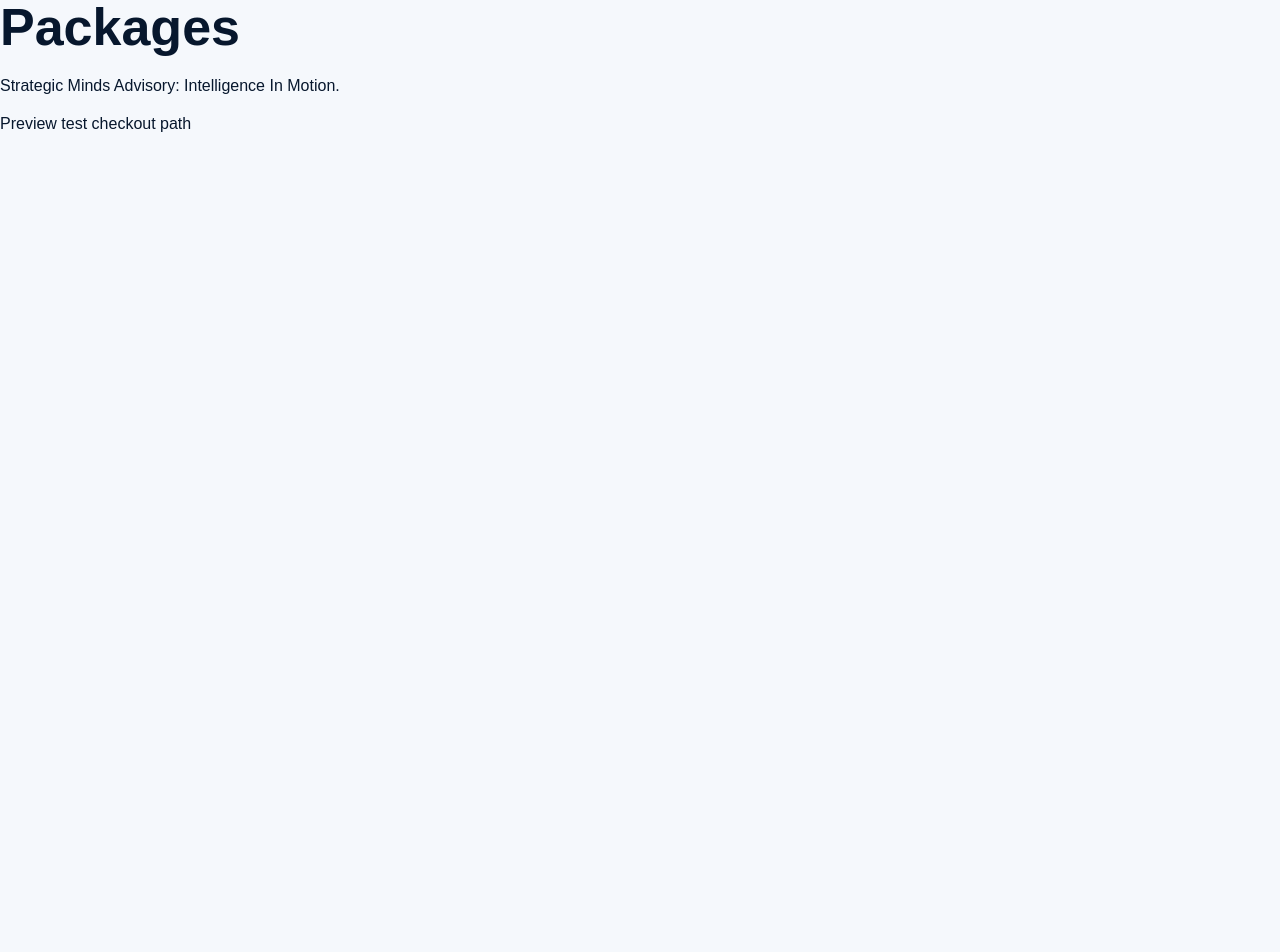
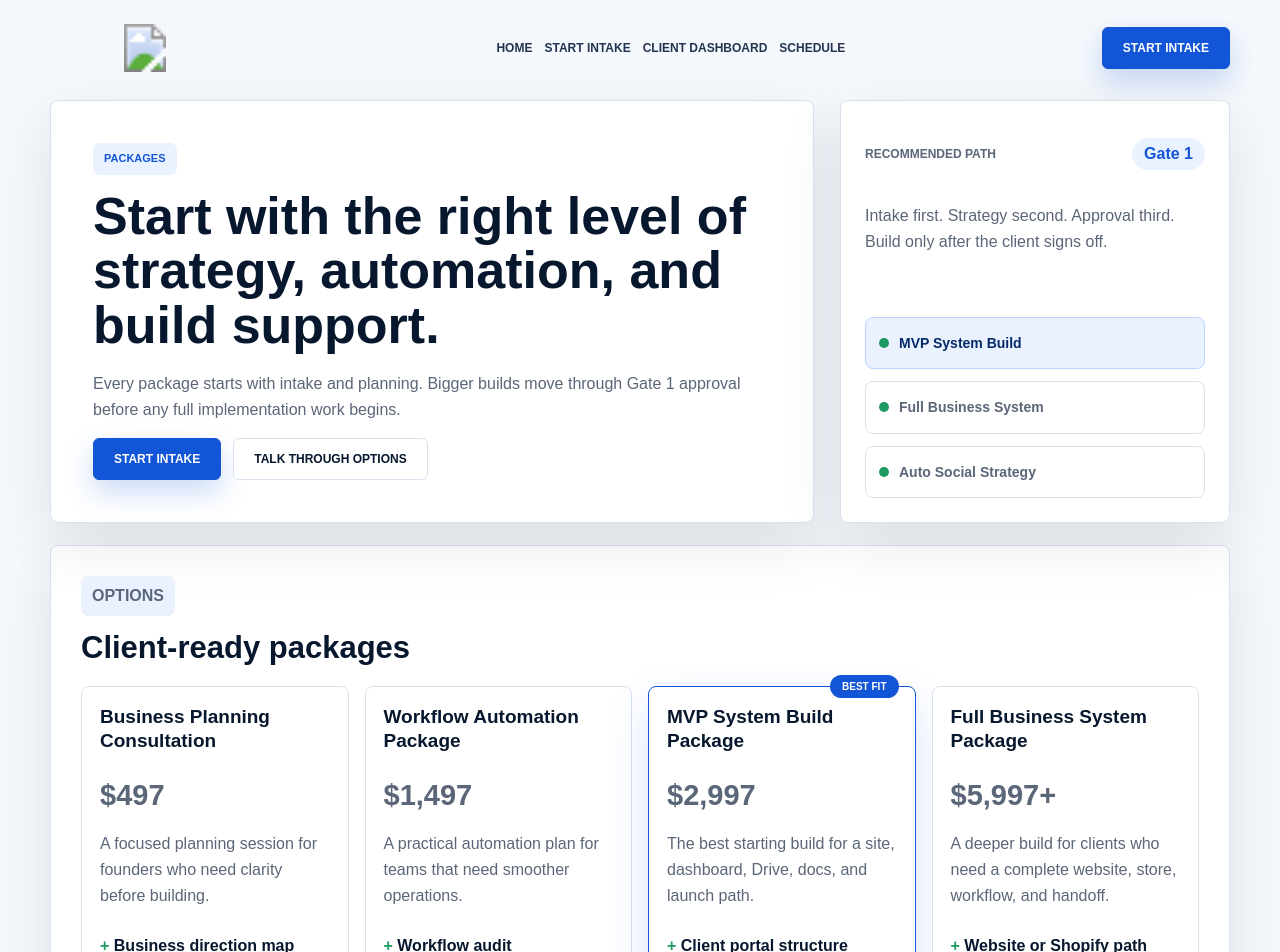
Before and after one commit to Strategic-Minds/strategicminds, a Next.js app: page /packages in a window 1280 px wide. Shown: the top 952 px of the page. Before the commit the page ends 800 px from the top, so only its background shows below. Built offline with nearby package versions, Linux system fonts and the light colour scheme.

Commit message:
Complete packages page

```diff
--- a/app/packages/page.tsx
+++ b/app/packages/page.tsx
@@ -1 +1,90 @@
-export default function Page() { return <main><h1>Packages</h1><p>Strategic Minds Advisory: Intelligence In Motion.</p><a href='/api/stripe/checkout'>Preview test checkout path</a></main> }
+const packages = [
+  {
+    name: 'Business Planning Consultation',
+    price: '$497',
+    summary: 'A focused planning session for founders who need clarity before building.',
+    includes: ['Business direction map', 'Offer and audience review', 'Recommended next steps'],
+  },
+  {
+    name: 'Workflow Automation Package',
+    price: '$1,497',
+    summary: 'A practical automation plan for teams that need smoother operations.',
+    includes: ['Workflow audit', 'Automation plan', 'Tool and cost recommendations'],
+  },
+  {
+    name: 'MVP System Build Package',
+    price: '$2,997',
+    summary: 'The best starting build for a site, dashboard, Drive, docs, and launch path.',
+    includes: ['Client portal structure', 'Builder docs', 'Vercel site path', 'Launch checklist'],
+    featured: true,
+  },
+  {
+    name: 'Full Business System Package',
+    price: '$5,997+',
+    summary: 'A deeper build for clients who need a complete website, store, workflow, and handoff.',
+    includes: ['Website or Shopify path', 'Drive and Git structure', 'QA and soft launch', 'Reveal and handoff'],
+  },
+];
+
+export default function PackagesPage() {
+  return (
+    <main className="site-shell">
+      <header className="site-header" aria-label="Strategic Minds Advisory navigation">
+        <a className="brand-lockup" href="/" aria-label="Strategic Minds Advisory home">
+          <img src="/brand/strategic-minds-logo.svg" alt="Strategic Minds Advisory" />
+        </a>
+        <nav className="site-nav" aria-label="Primary navigation">
+          <a href="/">Home</a>
+          <a href="/signup">Start Intake</a>
+          <a href="/client">Client Dashboard</a>
+          <a href="/schedule">Schedule</a>
+        </nav>
+        <div className="header-actions">
+          <a className="button primary" href="/signup">Start Intake</a>
+        </div>
+      </header>
+
+      <section className="hero-stage" aria-labelledby="packages-title">
+        <div className="hero-copy">
+          <p className="eyebrow">Packages</p>
+          <h1 id="packages-title">Start with the right level of strategy, automation, and build support.</h1>
+          <p className="hero-subcopy">Every package starts with intake and planning. Bigger builds move through Gate 1 approval before any full implementation work begins.</p>
+          <div className="hero-actions">
+            <a className="button primary" href="/signup">Start Intake</a>
+            <a className="button secondary" href="/schedule">Talk Through Options</a>
+          </div>
+        </div>
+        <div className="hero-dashboard-card">
+          <div className="preview-topbar"><span>Recommended path</span><strong>Gate 1</strong></div>
+          <p className="muted-copy">Intake first. Strategy second. Approval third. Build only after the client signs off.</p>
+          <div className="preview-progress">
+            <div className="active"><span />MVP System Build</div>
+            <div><span />Full Business System</div>
+            <div><span />Auto Social Strategy</div>
+          </div>
+        </div>
+      </section>
+
+      <section className="package-section" aria-labelledby="package-options-title">
+        <div className="section-heading">
+          <p className="eyebrow">Options</p>
+          <h2 id="package-options-title">Client-ready packages</h2>
+        </div>
+        <div className="package-grid">
+          {packages.map((item) => (
+            <article className={item.featured ? 'package-card featured' : 'package-card'} key={item.name}>
+              {item.featured ? <span className="popular">Best fit</span> : null}
+              <h3>{item.name}</h3>
+              <p className="price">{item.price}</p>
+              <p>{item.summary}</p>
+              <ul className="plain-list">
+                {item.includes.map((include) => <li key={include}>{include}</li>)}
+              </ul>
+              <a className="button secondary" href="/signup">Start Intake</a>
+            </article>
+          ))}
+        </div>
+      </section>
+    </main>
+  );
+}
```
